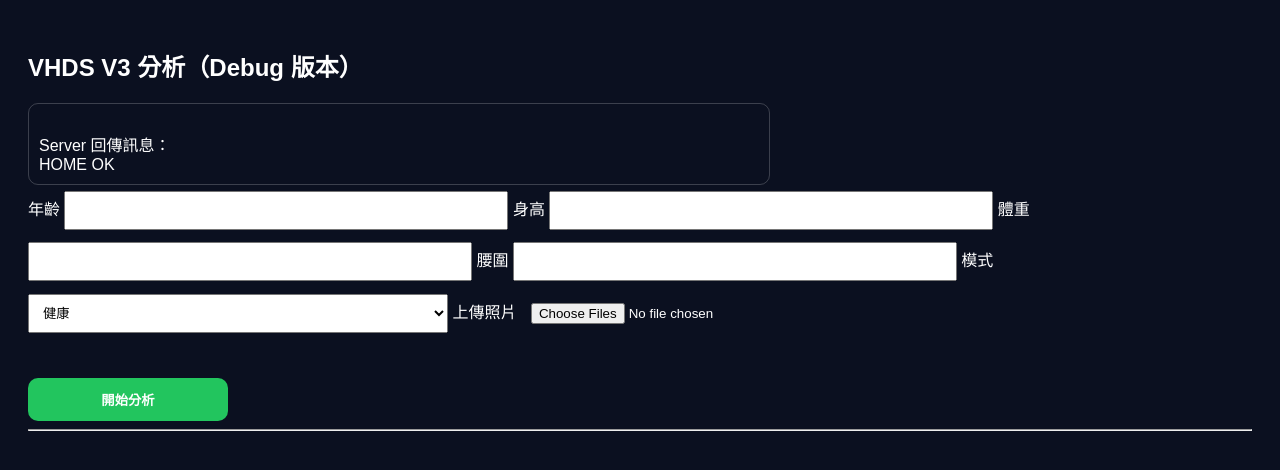
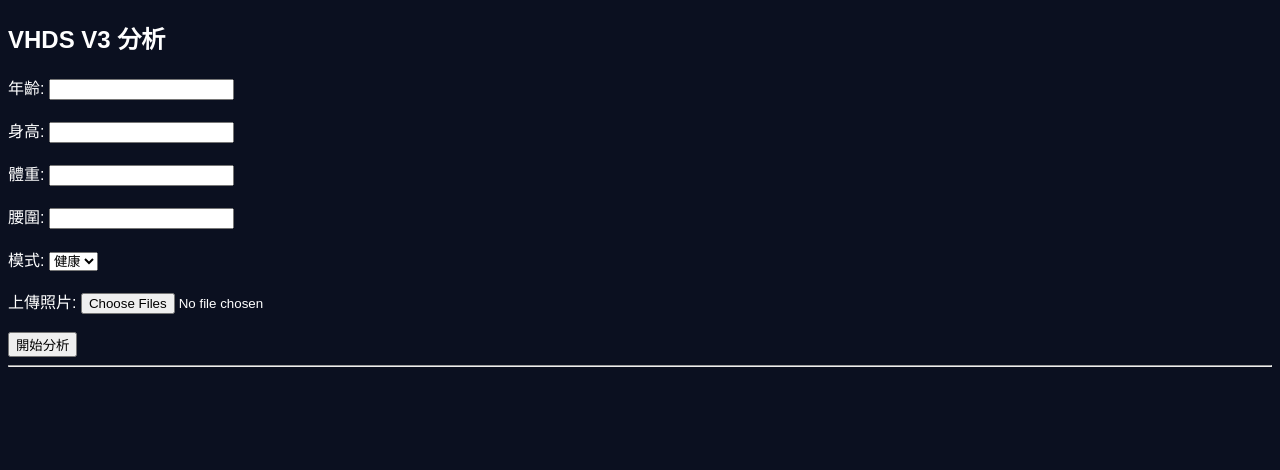
Before and after one commit to berry-cc/health-line-app, a Flask app: page / in a window 1280 px wide. Shown: the top 470 px of the page. Run offline with Flask 3, Linux system fonts and the light colour scheme.

Commit message:
Update index.html

```diff
--- a/templates/index.html
+++ b/templates/index.html
@@ -1,133 +1,96 @@
 <!doctype html>
-<html lang="zh-Hant">
+<html>
 <head>
 <meta charset="utf-8">
-<meta name="viewport" content="width=device-width, initial-scale=1">
-<title>VHDS V3 Debug</title>
-
-<style>
-  body{
-    background:#0b1020;
-    color:#fff;
-    font-family:sans-serif;
-    padding:20px;
-  }
-  input,select{
-    padding:10px;
-    margin:6px 0;
-    width:100%;
-    max-width:420px;
-  }
-  button{
-    background:#22c55e;
-    color:#fff;
-    border:none;
-    padding:12px;
-    border-radius:10px;
-    font-weight:900;
-    cursor:pointer;
-    width:200px;
-  }
-  #photoPreview{
-    display:flex;
-    gap:8px;
-    flex-wrap:wrap;
-    margin:10px 0;
-  }
-  #photoPreview img{
-    width:80px;
-    height:80px;
-    object-fit:cover;
-    border-radius:8px;
-    border:1px solid rgba(255,255,255,.2);
-  }
-  .box{
-    margin-top:12px;
-    padding:10px;
-    border:1px solid rgba(255,255,255,.2);
-    border-radius:10px;
-    max-width:720px;
-    white-space:pre-wrap;
-  }
-</style>
+<title>VHDS V3</title>
 </head>
 
-<body>
+<body style="background:#0b1020;color:white;font-family:sans-serif">
 
-<h2>VHDS V3 分析（Debug 版本）</h2>
+<h2>VHDS V3 分析</h2>
 
-<!-- ✅ 這行可以看到後端到底回什麼 -->
-<div class="box">
-Server 回傳訊息：
-{{ server_msg or "（尚未分析）" }}
-</div>
+<form method="POST" action="/analyze" enctype="multipart/form-data">
 
-<form method="POST"
-      action="{{ url_for('analyze') }}"
-      enctype="multipart/form-data">
+年齡:
+<input name="age" value="{{age}}"><br><br>
 
-  <label>年齡
-    <input name="age" type="number" value="{{ age or '' }}">
-  </label>
+身高:
+<input name="height" value="{{height}}"><br><br>
 
-  <label>身高
-    <input name="height" type="number" value="{{ height or '' }}">
-  </label>
+體重:
+<input name="weight" value="{{weight}}"><br><br>
 
-  <label>體重
-    <input name="weight" type="number" value="{{ weight or '' }}">
-  </label>
+腰圍:
+<input name="waist" value="{{waist}}"><br><br>
 
-  <label>腰圍
-    <input name="waist" type="number" value="{{ waist or '' }}">
-  </label>
+模式:
+<select name="mode">
 
-  <label>模式
-    {% set ms = mode_selected or 'health' %}
-    <select name="mode">
-      <option value="health" {% if ms=='health' %}selected{% endif %}>健康</option>
-      <option value="skin" {% if ms=='skin' %}selected{% endif %}>肌膚</option>
-      <option value="face" {% if ms=='face' %}selected{% endif %}>面相</option>
-      <option value="psy" {% if ms=='psy' %}selected{% endif %}>心理</option>
+<option value="health" {% if mode_selected=="health" %}selected{% endif %}>健康</option>
+
+<option value="skin" {% if mode_selected=="skin" %}selected{% endif %}>肌膚</option>
+
+<option value="face" {% if mode_selected=="face" %}selected{% endif %}>面相</option>
+
+<option value="psy" {% if mode_selected=="psy" %}selected{% endif %}>心理</option>
+
 </select>
-  </label>
 
-  <label>上傳照片
-    <input type="file" name="photo" id="photos" accept="image/*" multiple>
-  </label>
+<br><br>
+
+上傳照片:
+<input type="file" name="photo" id="photos" multiple>
 
 <div id="photoPreview"></div>
 
 <br>
+
 <button type="submit">開始分析</button>
 
 </form>
 
 <hr>
 
+<!-- 關鍵：顯示結果 -->
+
 {% if result %}
 
-<h3>✅ 總分: {{ result.overall }}</h3>
+<h3>總分: {{result.overall}}</h3>
 
 {% for item in result.items %}
+
 <div>
-    {{ item.name }} ： {{ item.score }}
+
+{{item.name}} ： {{item.score}}
+
 </div>
+
 {% endfor %}
 
 {% endif %}
 
 <script>
-  // 縮圖預覽
-  document.getElementById("photos").addEventListener("change", function(e){
-    const preview = document.getElementById("photoPreview");
-    preview.innerHTML = "";
-    for (const file of e.target.files) {
-      const img = document.createElement("img");
-      img.src = URL.createObjectURL(file);
+
+document.getElementById("photos").addEventListener("change",function(e){
+
+const preview=document.getElementById("photoPreview");
+
+preview.innerHTML="";
+
+for(const file of e.target.files){
+
+const img=document.createElement("img");
+
+img.src=URL.createObjectURL(file);
+
+img.style.width="80px";
+
 preview.appendChild(img);
+
 }
+
 });
+
 </script>
 
 </body>
```
Lines whose indentation alone changed are shown as unchanged.
